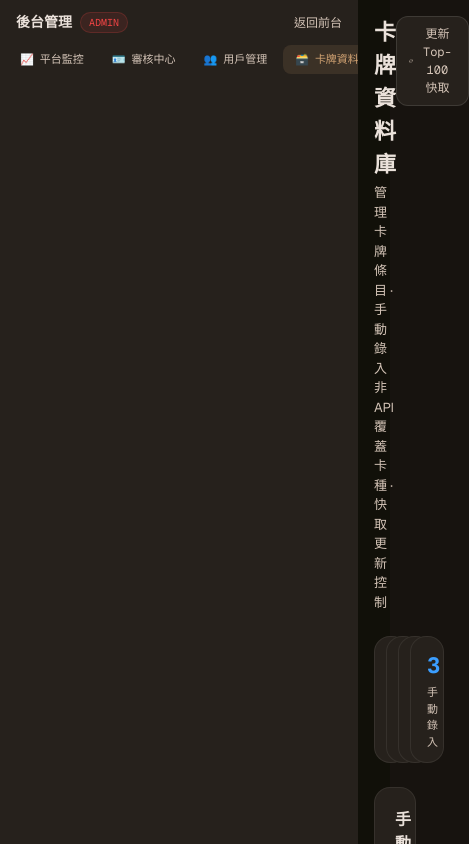
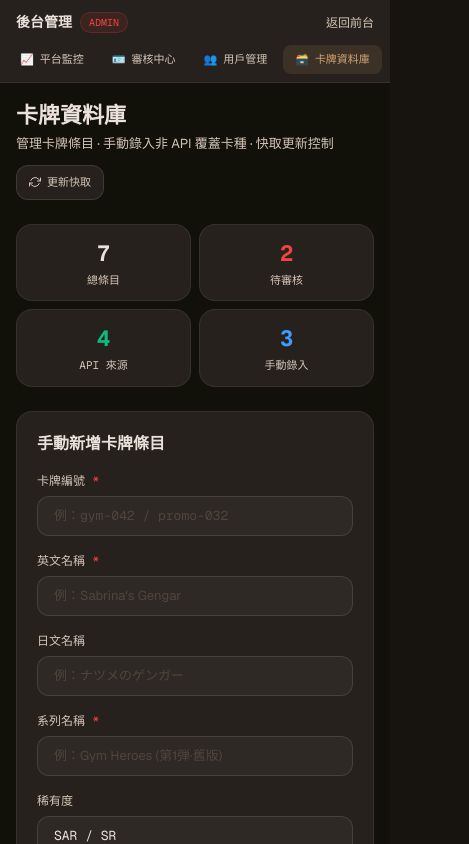
Before and after one commit to VxxxxC/Pokemon-Card-Trading-Platform-Client, a Next.js app: page /admin/database in a window 390 px wide. Shown: the top 844 px of the page, 469 px wide, since content can reach past the window. Built offline with nearby package versions, Linux system fonts and the light colour scheme.

Commit message:
fix: admin mobile responsive

```diff
--- a/app/admin/approvals/page.tsx
+++ b/app/admin/approvals/page.tsx
@@ -43,15 +43,15 @@ export default function AdminApprovalsPage() {
   return (
     <>
       {/* ── Header ───────────────────────────────────────────────────── */}
-      <div className="flex items-start justify-between mb-6">
-        <div>
+      <div className="flex flex-col sm:flex-row sm:items-start justify-between gap-3 mb-6">
+        <div className="flex-1 min-w-0">
           <h1 className="font-sans font-bold text-[22px] text-text-primary">審核中心</h1>
           <p className="font-sans text-[13px] text-text-secondary mt-0.5">
             處理商戶 KYC 申請，批准後用戶角色升級為 MERCHANT
           </p>
         </div>
         {pendingCount > 0 && (
-          <span className="inline-flex items-center gap-1.5 font-mono text-[12px] text-warning bg-[rgba(239,68,68,0.10)] border border-warning/25 px-3 py-1.5 rounded-xl">
+          <span className="inline-flex items-center gap-1.5 font-mono text-[12px] text-warning bg-[rgba(239,68,68,0.10)] border border-warning/25 px-3 py-1.5 rounded-xl shrink-0">
             <span className="w-1.5 h-1.5 rounded-full bg-warning animate-pulse" aria-hidden="true" />
             {pendingCount} 件待審核
           </span>
@@ -59,7 +59,7 @@ export default function AdminApprovalsPage() {
       </div>
 
       {/* ── Stats Bar ────────────────────────────────────────────────── */}
-      <div className="grid grid-cols-3 gap-3 mb-6">
+      <div className="grid grid-cols-3 gap-2 sm:gap-3 mb-6">
         {[
           { label: "待審核", value: pendingCount,  color: "text-warning" },
           { label: "已批准", value: approvedCount, color: "text-success" },
--- a/app/admin/database/page.tsx
+++ b/app/admin/database/page.tsx
@@ -40,27 +40,30 @@ export default function AdminDatabasePage() {
   return (
     <>
       {/* ── Header ───────────────────────────────────────────────────── */}
-      <div className="flex items-start justify-between mb-6">
-        <div>
+      <div className="mb-6">
+        <div className="flex flex-col sm:flex-row sm:items-start justify-between gap-3 mb-4">
+          <div className="flex-1 min-w-0">
             <h1 className="font-sans font-bold text-[22px] text-text-primary">卡牌資料庫</h1>
             <p className="font-sans text-[13px] text-text-secondary mt-0.5">
               管理卡牌條目 · 手動錄入非 API 覆蓋卡種 · 快取更新控制
             </p>
           </div>
-        <div className="flex gap-2">
+          <div className="flex gap-2 shrink-0">
             {/* TODO [BACKEND]: "更新 Top-100 快取" has no handler — must call server action to re-run TCGdex API fetch and update `price_cache` table in Supabase */}
-          <button type="button" className="flex items-center gap-1.5 px-3 py-2 bg-bg-card border border-[rgba(237,232,224,0.12)] rounded-xl font-mono text-[12px] text-text-secondary hover:text-text-primary transition-colors">
+            <button type="button" className="flex items-center gap-1.5 px-3 py-2 bg-bg-card border border-[rgba(237,232,224,0.12)] rounded-xl font-mono text-[11px] sm:text-[12px] text-text-secondary hover:text-text-primary transition-colors">
               <svg width="12" height="12" viewBox="0 0 24 24" fill="none" stroke="currentColor" strokeWidth="2" strokeLinecap="round" strokeLinejoin="round" aria-hidden="true">
                 <polyline points="23 4 23 10 17 10" /><polyline points="1 20 1 14 7 14" />
                 <path d="M3.51 9a9 9 0 0 1 14.85-3.36L23 10M1 14l4.64 4.36A9 9 0 0 0 20.49 15" />
               </svg>
-            更新 Top-100 快取
+              <span className="hidden sm:inline">更新 Top-100 快取</span>
+              <span className="sm:hidden">更新快取</span>
             </button>
+          </div>
         </div>
       </div>
 
       {/* ── Stats ───────────────────────────────────────────────────── */}
-      <div className="grid grid-cols-4 gap-3 mb-6">
+      <div className="grid grid-cols-2 lg:grid-cols-4 gap-2 sm:gap-3 mb-6">
         {[
           { label: "總條目",     value: cardEntries.length,                          color: "text-text-primary" },
           { label: "待審核",     value: needsReviewCount,                            color: needsReviewCount > 0 ? "text-warning" : "text-text-primary" },
--- a/app/admin/layout.tsx
+++ b/app/admin/layout.tsx
@@ -8,9 +8,9 @@ export const metadata: Metadata = {
 
 export default function AdminLayout({ children }: { children: ReactNode }) {
   return (
-    <div className="min-h-dvh bg-[#111009] flex">
+    <div className="min-h-dvh bg-[#111009] lg:flex">
       <AdminNav />
-      <main className="flex-1 min-w-0 p-4 lg:p-8">
+      <main className="flex-1 min-w-0 p-4 lg:p-8 pb-28 lg:pb-8">
         {children}
       </main>
     </div>
--- a/app/admin/page.tsx
+++ b/app/admin/page.tsx
@@ -36,17 +36,23 @@ export default function AdminOverviewPage() {
   return (
     <>
       {/* ── Page Header ───────────────────────────────────────────────── */}
-      <div className="flex items-center justify-between mb-6">
-        <div>
+      <div className="mb-6">
+        <div className="flex items-start justify-between gap-3 mb-2">
+          <div className="flex-1 min-w-0">
             <h1 className="font-sans font-bold text-[22px] text-text-primary">平台監控</h1>
             <p className="font-mono text-[12px] text-text-secondary mt-0.5">
               {/* TODO [MOCK DATA]: Replace hardcoded timestamp with real server time — use new Date().toLocaleString('zh-TW', { timeZone: 'Asia/Hong_Kong' }) or server-side Date */}
               最後更新：2025年 5月 21日 13:17 UTC+8
             </p>
           </div>
-        <div className="flex items-center gap-2">
+          <div className="hidden sm:flex items-center gap-2 shrink-0">
             <span className="w-2 h-2 rounded-full bg-success animate-pulse" aria-hidden="true" />
             <span className="font-mono text-[12px] text-success">系統運作正常</span>
+          </div>
+        </div>
+        <div className="sm:hidden flex items-center gap-2">
+          <span className="w-2 h-2 rounded-full bg-success animate-pulse" aria-hidden="true" />
+          <span className="font-mono text-[11px] text-success">系統運作正常</span>
         </div>
       </div>
 
--- a/app/admin/users/page.tsx
+++ b/app/admin/users/page.tsx
@@ -54,7 +54,7 @@ export default function AdminUsersPage() {
       </div>
 
       {/* ── Stats ───────────────────────────────────────────────────── */}
-      <div className="grid grid-cols-4 gap-3 mb-6">
+      <div className="grid grid-cols-2 lg:grid-cols-4 gap-2 sm:gap-3 mb-6">
         {[
           { label: "總用戶",   value: totalUsers,    color: "text-text-primary" },
           { label: "商戶",     value: merchantCount, color: "text-brand" },
--- a/app/components/admin/AdminNav.tsx
+++ b/app/components/admin/AdminNav.tsx
@@ -31,7 +31,7 @@ export function AdminNav() {
           </span>
         </div>
 
-        <nav className="flex-1 p-3 space-y-0.5" aria-label="後台導航">
+        <nav className="p-3 space-y-0.5" aria-label="後台導航">
           {NAV_ITEMS.map(({ href, label, icon, exact }) => {
             const isActive = exact ? pathname === href : pathname.startsWith(href);
             return (
--- a/app/profile/merchant/layout.tsx
+++ b/app/profile/merchant/layout.tsx
@@ -12,6 +12,7 @@ const MERCHANT_TABS: TabItem[] = [
   { href: "/profile/merchant/inventory", label: "商品管理", icon: "🗂️" },
   { href: "/profile/merchant/sales",     label: "銷售訂單", icon: "🤝" },
   { href: "/profile/merchant/finance",   label: "資金金流", icon: "💰" },
+  { href: "/profile/merchant/settings",  label: "店舖設定", icon: "⚙️" },
 ];
 
 const mockMerchant = {
@@ -34,7 +35,7 @@ export default function MerchantProfileLayout({ children }: { children: ReactNod
       <TopNav />
       <MobileHeader />
 
-      <main className="flex-1 max-w-[1200px] mx-auto w-full px-4 lg:px-8 pb-28 lg:pb-10">
+      <main className="flex-1 max-w-300 mx-auto w-full px-4 lg:px-8 pb-28 lg:pb-10">
         {/* ── Demo Role Banner ──────────────────────────────────────────── */}
         <div className="mt-4 mb-4 flex items-center justify-between px-3 py-2 bg-[rgba(212,165,116,0.06)] border border-brand/20 rounded-xl">
           <span className="font-mono text-[11px] text-brand">
--- a/app/search/page.tsx
+++ b/app/search/page.tsx
@@ -38,6 +38,7 @@ export default function SearchPage() {
         </h1>
 
         {/* Search Input */}
+        {/* TODO [BACKEND]: Search input has no onChange/onSubmit handler — must connect to Supabase query on `listings` table with .textSearch('name', query) or TCGdex API lookup */}
         <div className="relative mb-8 max-w-2xl">
           <div className="absolute inset-y-0 left-4 flex items-center pointer-events-none">
             <SearchIcon />
@@ -50,6 +51,7 @@ export default function SearchPage() {
         </div>
 
         {/* Filter chips */}
+        {/* TODO [BACKEND]: Filter chip buttons have no onClick handlers — must update URL search params (e.g., ?rarity=SAR) and re-query Supabase with rarity filter */}
         <div className="flex gap-2 mb-8 flex-wrap">
           {["全部", "SAR", "UR", "SR", "AR", "已評級"].map(
             (filter) => (
```
Lines whose indentation alone changed are shown as unchanged.
